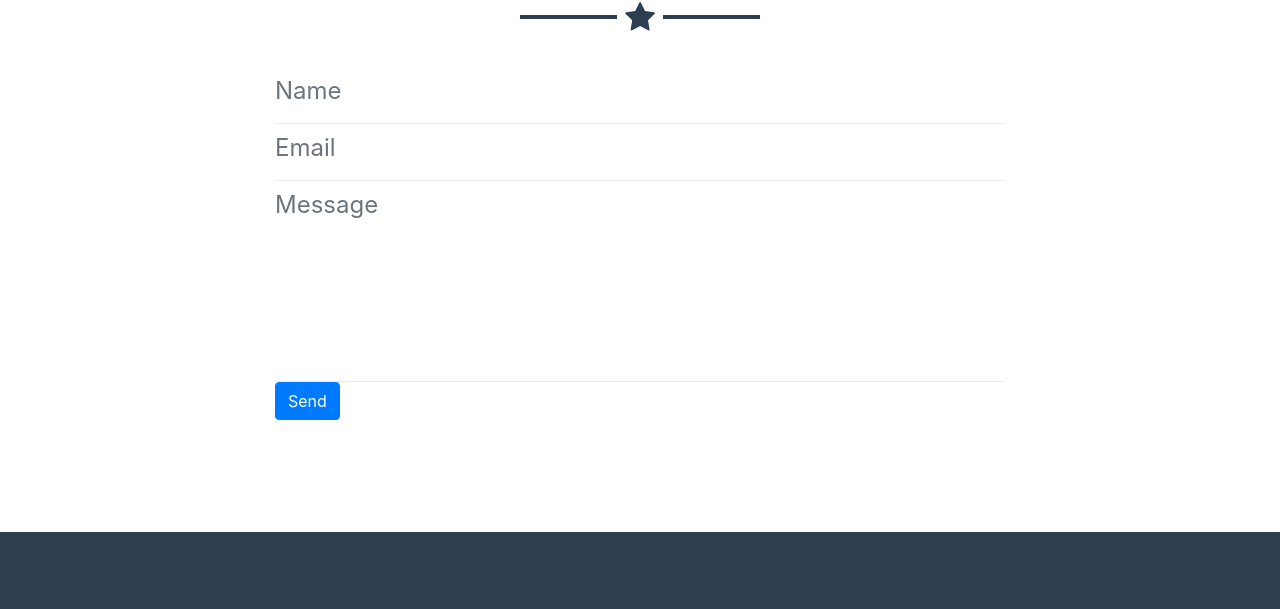
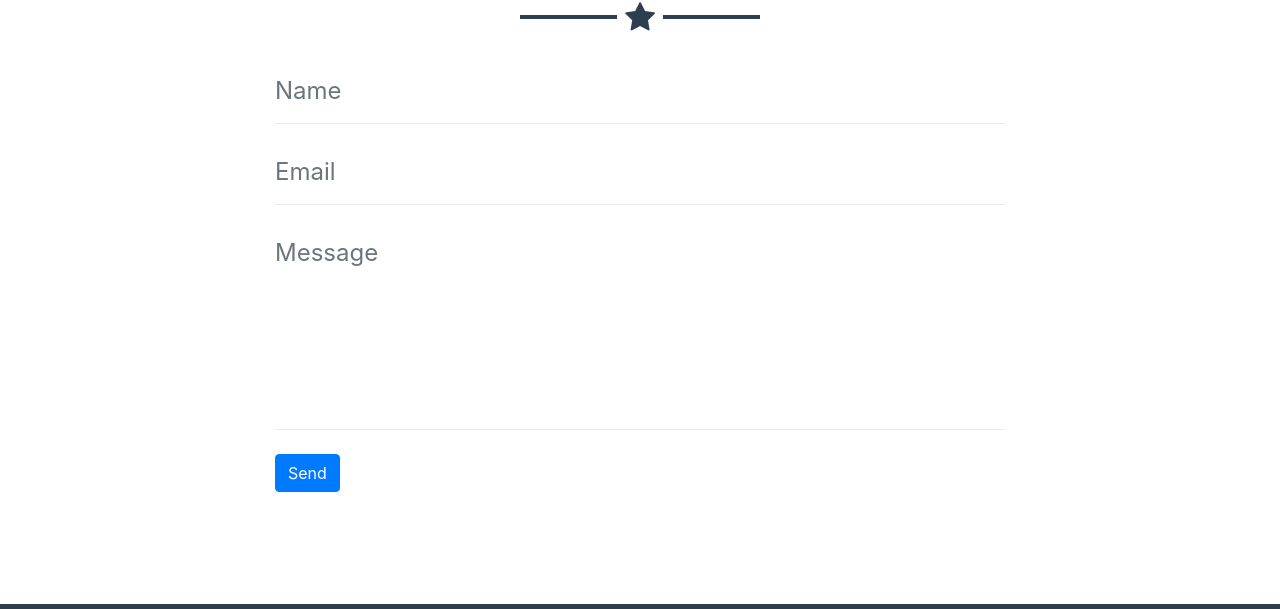
Before and after one commit to carrejoe3/portfolio, a website with bundled scripts: page index.html in a window 1280 px wide. Shown: the part 2540-3149 px from the top of the page. Built offline with nearby package versions, Linux system fonts and the light colour scheme.

Commit message:
Finished contact form styling

```diff
--- a/index.html
+++ b/index.html
@@ -194,70 +194,14 @@
       <hr class="star-dark mb-5">
       <div class="row" data-aos="fade-up">
         <div class="col-lg-8 mx-auto">
-          <!-- To configure the contact form email address, go to mail/contact_me.php and update the email address in the PHP file on line 19. -->
-          <!-- The form should work on most web servers, but if the form is not working you may need to configure your web server differently. -->
-          <!-- <form name="sentMessage" id="contactForm" novalidate="novalidate">
-              <div class="control-group">
-                <div class="form-group floating-label-form-group controls mb-0 pb-2">
-                  <label>Name</label>
-                  <input class="form-control" id="name" type="text" placeholder="Name" required="required" data-validation-required-message="Please enter your name.">
-                  <p class="help-block text-danger"></p>
-                </div>
-              </div>
-              <div class="control-group">
-                <div class="form-group floating-label-form-group controls mb-0 pb-2">
-                  <label>Email Address</label>
-                  <input class="form-control" id="email" type="email" placeholder="Email Address" required="required" data-validation-required-message="Please enter your email address.">
-                  <p class="help-block text-danger"></p>
-                </div>
-              </div>
-              <div class="control-group">
-                <div class="form-group floating-label-form-group controls mb-0 pb-2">
-                  <label>Phone Number</label>
-                  <input class="form-control" id="phone" type="tel" placeholder="Phone Number" required="required" data-validation-required-message="Please enter your phone number.">
-                  <p class="help-block text-danger"></p>
-                </div>
-              </div>
-              <div class="control-group">
-                <div class="form-group floating-label-form-group controls mb-0 pb-2">
-                  <label>Message</label>
-                  <textarea class="form-control" id="message" rows="5" placeholder="Message" required="required" data-validation-required-message="Please enter a message."></textarea>
-                  <p class="help-block text-danger"></p>
-                </div>
-              </div>
-              <br>
-              <div id="success"></div>
-              <div class="form-group">
-                <button type="submit" class="btn btn-primary btn-xl" id="sendMessageButton">Send</button>
-              </div>
-            </form> -->
-          <!-- <form id="contactform" action="https://formspree.io/carre.joe3@gmail.com" method="POST">
-            <div class="col-sm-7 slideanim">
-              <div class="row">
-                <div class="col-sm-6 form-group">
-                  <input class="form-control" id="name" name="name" placeholder="Name" type="text" required>
-                </div>
-                <div class="col-sm-6 form-group">
-                  <input class="form-control" id="email" name="_replyto" placeholder="Email" type="email" required>
-                </div>
-              </div>
-              <textarea class="form-control" id="comments" name="message" placeholder="Message" rows="5"></textarea>
-              <br>
-              <div class="row">
-                <div class="col-sm-12 form-group">
-                  <button class="btn btn-default pull-right" type="submit">Send</button>
-                </div>
-              </div>
-            </div>
-          </form> -->
           <form id="contactform" action="https://formspree.io/carre.joe3@gmail.com" method="POST">
-            <div class="form-group floating-label-form-group pb-2 mb-0">
+            <div class="form-group floating-label-form-group pb-2 mb-4">
               <input class="form-control" id="name" name="name" placeholder="Name" type="text" required>
             </div>
-            <div class="form-group floating-label-form-group pb-2 mb-0">
+            <div class="form-group floating-label-form-group pb-2 mb-4">
               <input class="form-control" id="email" name="_replyto" placeholder="Email" type="email" required>
             </div>
-            <div class="form-group floating-label-form-group pb-2 mb-0">
+            <div class="form-group floating-label-form-group pb-2 mb-4">
               <textarea class="form-control" id="comments" name="message" placeholder="Message" rows="5"></textarea>
             </div>
             <div class="form-group">
```
